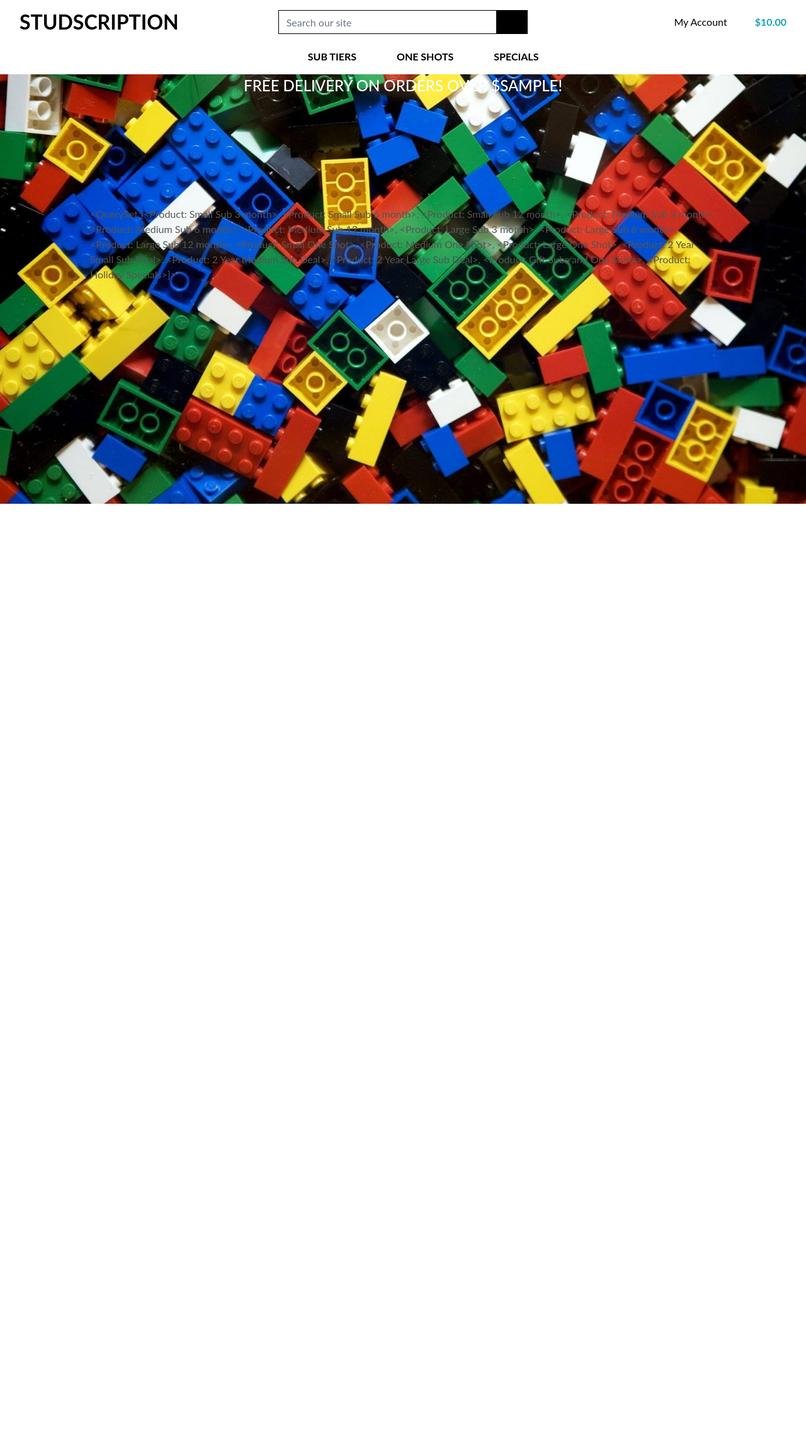
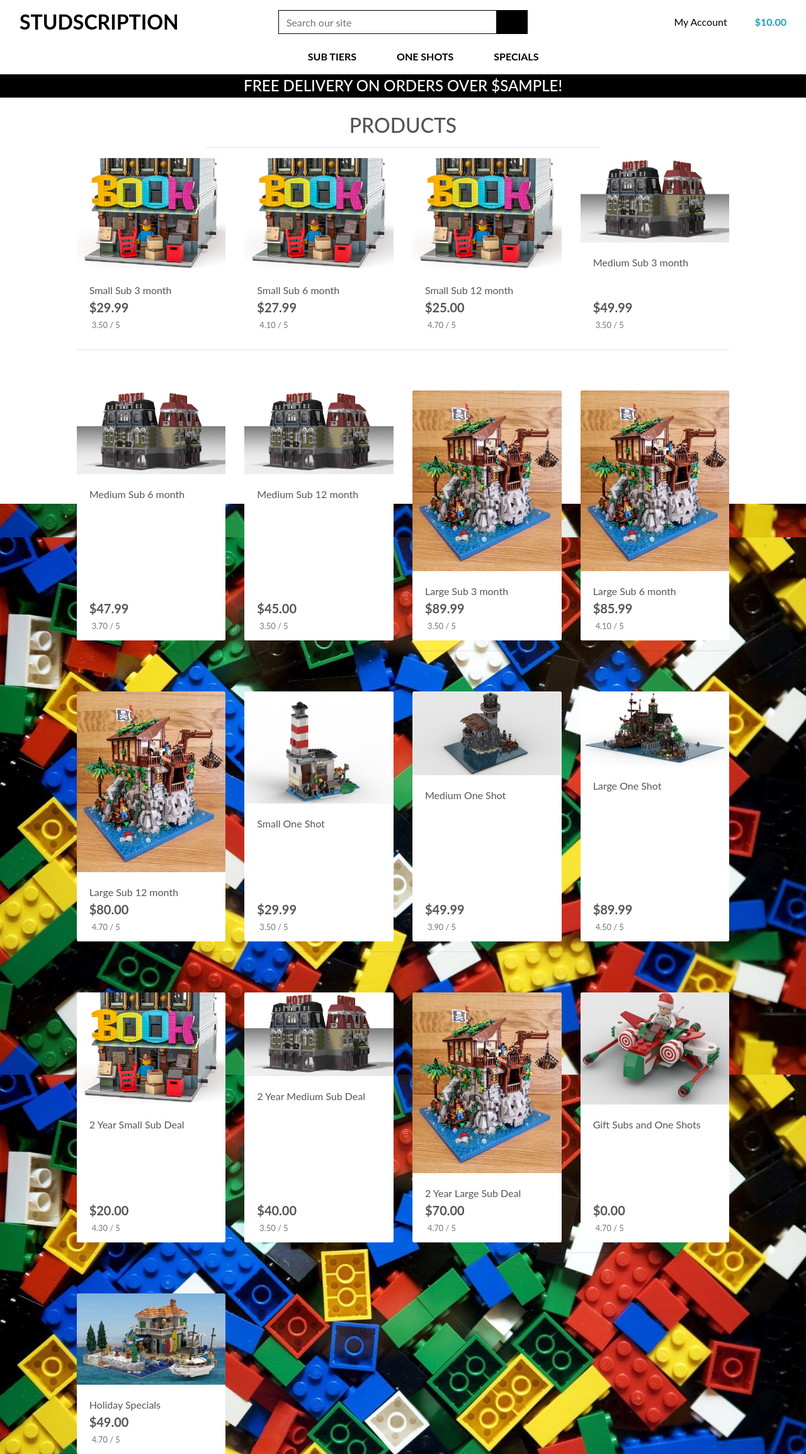
Before and after one commit to Code-Institute-Submissions/JeromeDaGnome-studscription_SeptResub, a Django app: template products/templates/products/products.html in a window 1280 px wide. Shown: the whole page at 63% size. Before the commit the page ends 800 px from the top, so only its background shows below. Run offline with Django 3.2, Linux system fonts and the light colour scheme; data comes from the database, SQL or seed files in the repository; the template is opened without the code that fills it: values that come from a table or form of the project are taken from there, most other values are stand-ins (such as "Sample title", 1, 10 or a date in 2020); some libraries are stand-ins or nearby versions.

Commit message:
added media files and updated products

```diff
--- a/home/templates/home/index.html
+++ b/home/templates/home/index.html
@@ -19,7 +19,7 @@
                 </h1>
                 <div class="my-5">
                     <h4>
-                        <a href="" class="shop-now-button btn btn-lg rounded-0 text-uppercase py-3">Shop Now</a>
+                        <a href="{% url 'products' %}" class="shop-now-button btn btn-lg rounded-0 text-uppercase py-3">Shop Now</a>
                     </h4>
                 </div>
             </div>
--- a/products/templates/products/products.html
+++ b/products/templates/products/products.html
@@ -1,6 +1,5 @@
 {% extends "base.html" %}
 {% load static %}
-
 
 {% block page_header %}
     <div class="container header-container">
@@ -11,10 +10,69 @@
 {% endblock %}
 
 {% block content %}
-    <div class="container header-container">
+    <div class="overlay"></div>
+    <div class="container-fluid">
         <div class="row">
-            <div class="col">
-                {{ products }}
+            <div class="col text-center mt-3">
+                <h2 class="logo-font">Products</h2>
+                <hr class="w-50 mb-1">
+            </div>
+        </div>
+        <div class="row">
+            <div class="product-container col-10 offset-1">
+                <div class="row mt-1 mb-2"></div>
+                <div class="row">
+                    {% for product in products %}
+                        <div class="col-sm-6 col-md-6 col-lg-4 col-xl-3">
+                            <div class="card h-100 border-0">
+                                {% if product.image %}
+                                <a href="{% url 'product_detail' product.id %}">
+                                    <img class="card-img-top img-fluid" src="{{ product.image.url }}" alt="{{ product.name }}">
+                                </a>
+                                {% else %}
+                                <a href="{% url 'product_detail' product.id %}">
+                                    <img class="card-img-top img-fluid" src="{{ MEDIA_URL }}noimage.png" alt="{{ product.name }}">
+                                </a>
+                                {% endif %}
+                                <div class="card-body pb-0">
+                                    <p class="mb-0">{{ product.name }}</p>
+                                </div>
+                                <div class="card-footer bg-white pt-0 border-0 text-left">
+                                    <div class="row">
+                                        <div class="col">
+                                            <p class="lead mb-0 text-left font-weight-bold">${{ product.price }}</p>
+                                            {% if product.rating %}
+                                                <small class="text-muted"><i class="fas fa-star mr-1"></i>{{ product.rating }} / 5</small>
+                                            {% else %}
+                                                <small class="text-muted">No Rating</small>
+                                            {% endif %}
+                                        </div>
+                                    </div>
+                                </div>
+                            </div>
+                        </div>
+                        {% if forloop.counter|divisibleby:1 %}
+                            <div class="col-12 d-sm-none mb-5">
+                                <hr>
+                            </div>
+                        {% endif %}
+                        {% if forloop.counter|divisibleby:2 %}
+                            <div class="col-12 d-none d-sm-block d-md-block d-lg-none mb-5">
+                                <hr>
+                            </div>
+                        {% endif %}
+                        {% if forloop.counter|divisibleby:3 %}
+                            <div class="col-12 d-none d-lg-block d-xl-none mb-5">
+                                <hr>
+                            </div>
+                        {% endif %}
+                        {% if forloop.counter|divisibleby:4 %}
+                            <div class="col-12 d-none d-xl-block mb-5">
+                                <hr>
+                            </div>
+                        {% endif %}
+                    {% endfor %}
+                </div>
             </div>
         </div>
     </div>
--- a/products/urls.py
+++ b/products/urls.py
@@ -2,5 +2,6 @@ from django.urls import path
 from . import views
 
 urlpatterns = [
-    path('', views.all_products, name='products')
+    path('', views.all_products, name='products'),
+    path('<product_id>', views.product_detail, name='product_detail'),
 ]
--- a/static/css/base.css
+++ b/static/css/base.css
@@ -56,6 +56,20 @@ body {
     border: 1px solid black !important;
 }
 
+.bg-black {
+    background: #000 !important;
+}
+
+.overlay {
+	height: 100%;
+	width: 100%;
+	top: 0;
+	left: 0;
+	position: fixed;
+	background: white;
+	z-index: -1;
+}
+
 /* -------------------------------- Media Queries */
 
 /* Slightly larger container on xl screens */
@@ -79,3 +93,14 @@ body {
         padding-top: 164px;
     }
 }
+
+/* pad the top a bit when navbar is collapsed on mobile */
+@media (max-width: 991px) {
+    .header-container {
+        padding-top: 116px;
+    }
+
+    body {
+        height: calc(100vh - 116px);
+    }
+}
```
Also changed, not shown: products/templates/products/product_detail.html (added, +43 -0 lines), products/views.py (+16 -2 lines), media/giftspecial.png (added), media/largeoneshot.png (added), media/largescrip.jpg (added), media/mediumoneshot.png (added), media/mediumscrip.png (added), media/smalloneshot.png (added), media/smallscrip.png (added), media/summerspecial.png (added).
